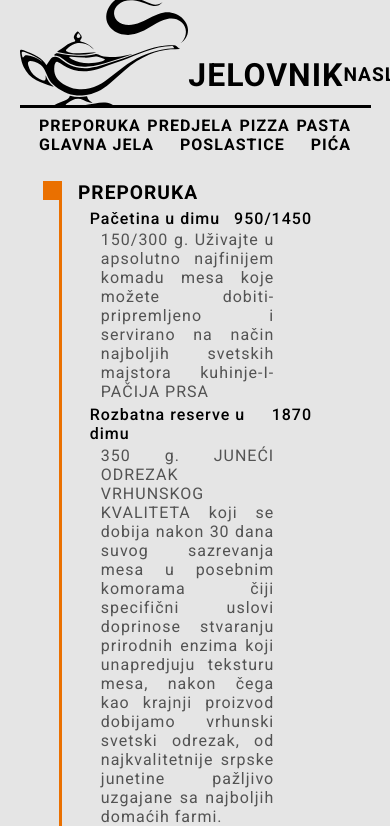
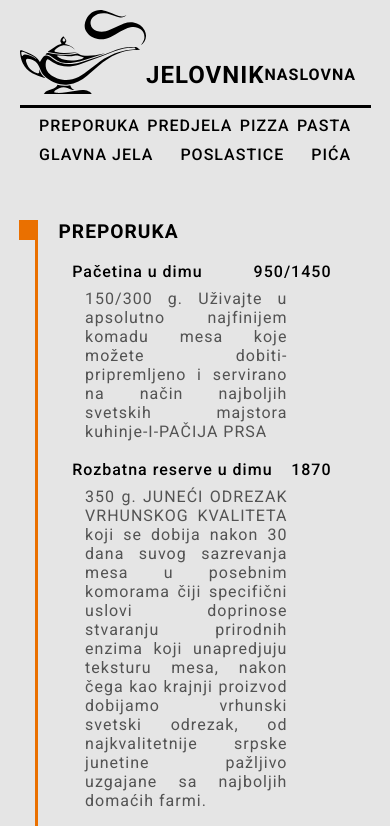
Before and after one commit to janicijevic/laterna, a plain HTML site: page jelovnik.html in a window 390 px wide. Shown: the top 826 px of the page. Drawn offline with Linux system fonts and the light colour scheme.

Commit message:
Update jelovnik.css

```diff
--- a/css/jelovnik.css
+++ b/css/jelovnik.css
@@ -85,7 +85,7 @@ li{
     position: absolute;
     transition: all 200ms;
     left:50%;
-    bottom: -10px;
+    bottom: -5px;
     pointer-events: none
 }
 .nav a:hover::after{
@@ -102,13 +102,13 @@ li{
 
 .section{
     position: relative;
-    margin-bottom: 5%;
+    margin-bottom: 10%;
 }
 .section::before{
     content: "";
     position: absolute;
     background-color: var(--secondary-color);
-    left:-2.2rem;
+    left:-2.5rem;
     top: 0;
     width: 1.2rem;
     height: 1.2rem;
@@ -117,7 +117,7 @@ li{
     content: "";
     position: absolute;
     background-color: var(--secondary-color);
-    left: -1.2rem;
+    left: -1.5rem;
     top: 0;
     height: 100%;
     width: 0.2rem;
@@ -126,7 +126,7 @@ li{
 .sectionTitle{
     font-size:1.2rem;
     font-weight: 600;
-    padding-bottom: 2%;
+    padding-bottom: 3%;
     position: relative;
 }
 
@@ -153,3 +153,41 @@ li{
 .cenaJela{
     font-weight: 500;
 }
+
+
+@media only screen and (max-width: 900px) {
+
+    .logo{
+        width: 15vh;
+    }
+    .title{
+        font-size: 1.5rem;
+    }
+    .backToMain{
+        font-size: 1rem;
+    }
+
+
+    .nav li{
+        font-weight: 500;
+        margin-bottom: 10px;
+    }
+    .nav{
+        margin-bottom: 10%;
+    }
+
+    .content{
+        margin: 0 15%;
+    }
+
+    .sectionTitle{
+        padding-bottom: 7%;
+    }
+    .jelo{
+        margin-bottom: 7%;
+    }
+    .imeJela{
+        margin-bottom: 2%;
+    }
+
+}
```
